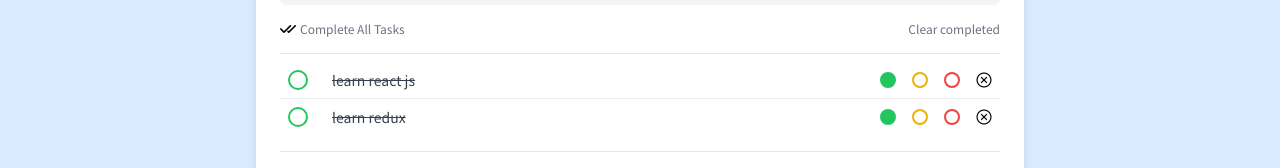
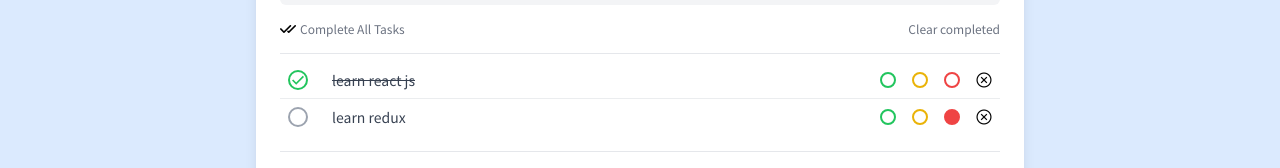
Before and after one commit to hasanmehedi9034/simple_todo_redux, a React (Create React App) app: page / in a window 1280 px wide. Shown: the part 340-508 px from the top of the page. Built offline with nearby package versions, Linux system fonts and the light colour scheme.

Commit message:
todo  list and todo showing dynamic

```diff
--- a/src/components/Todo.js
+++ b/src/components/Todo.js
@@ -1,33 +1,52 @@
+import { useDispatch } from "react-redux";
 import cancelImage from "../assets/images/cancel.png";
+import { colorSelected, deleted, toggled } from "../redux/todos/actions";
 
 export default function Todo({todo}) {
-    const {id, text, completed} = todo;
+    const dispatch = useDispatch()
+    const {id, text, completed, color} = todo;
+
+    const handleStatusChanged = () => {
+        dispatch(toggled(id))
+    }
+
+    const handleColorChanged = (todoId, color) => {
+        dispatch(colorSelected(todoId, color))
+    }
+
+    const handleDeleteTodo = () => {
+        dispatch(deleted(id))
+    }
+
     return (
         <div className="flex justify-start items-center p-2 hover:bg-gray-100 hover:transition-all space-x-4 border-b border-gray-400/20 last:border-0">
-            <div className="rounded-full bg-white border-2 border-gray-400 w-5 h-5 flex flex-shrink-0 justify-center items-center mr-2 border-green-500 focus-within:border-green-500">
+            <div className={`rounded-full bg-white border-2 border-gray-400 w-5 h-5 flex flex-shrink-0 justify-center items-center mr-2 ${completed && 'border-green-500 focus-within:border-green-500'}`}>
                 <input
                     type="checkbox"
+                    checked={completed}
+                    onChange={handleStatusChanged}
                     className="opacity-0 absolute rounded-full"
                 />
-                <svg
-                    className="hidden fill-current w-3 h-3 text-green-500 pointer-events-none"
+                {completed && <svg
+                    className="fill-current w-3 h-3 text-green-500 pointer-events-none"
                     viewBox="0 0 20 20"
                 >
                     <path d="M0 11l2-2 5 5L18 3l2 2L7 18z" />
-                </svg>
+                </svg>}
             </div>
 
-            <div className={`select-none flex-1 line-through`}>
+            <div className={`select-none flex-1 ${completed && 'line-through'}`}>
                 {text}
             </div>
 
-            <div className="flex-shrink-0 h-4 w-4 rounded-full border-2 ml-auto cursor-pointer border-green-500 hover:bg-green-500 bg-green-500"></div>
+            <div onClick={() => handleColorChanged(id, 'green')} className={`flex-shrink-0 h-4 w-4 rounded-full border-2 ml-auto cursor-pointer border-green-500 hover:bg-green-500 ${color === 'green' && 'bg-green-500'}`}></div>
 
-            <div className="flex-shrink-0 h-4 w-4 rounded-full border-2 ml-auto cursor-pointer border-yellow-500 hover:bg-yellow-500"></div>
+            <div onClick={() => handleColorChanged(id, 'yellow')} className={`flex-shrink-0 h-4 w-4 rounded-full border-2 ml-auto cursor-pointer border-yellow-500 hover:bg-yellow-500 ${color === 'yellow' && 'bg-yellow-500'}`}></div>
 
-            <div className="flex-shrink-0 h-4 w-4 rounded-full border-2 ml-auto cursor-pointer border-red-500 hover:bg-red-500"></div>
+            <div onClick={() => handleColorChanged(id, 'red')} className={`flex-shrink-0 h-4 w-4 rounded-full border-2 ml-auto cursor-pointer border-red-500 hover:bg-red-500 ${color === 'red' && 'bg-red-500'}`}></div>
 
             <img
+            onClick={handleDeleteTodo}
                 src={cancelImage}
                 className="flex-shrink-0 w-4 h-4 ml-2 cursor-pointer"
                 alt="Cancel"
```
